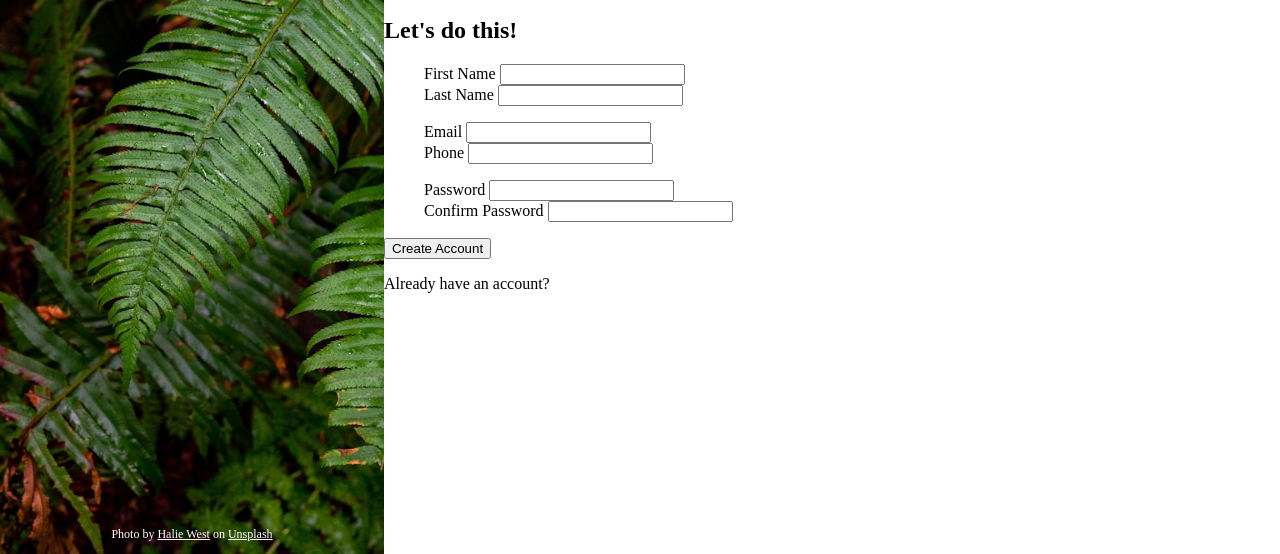
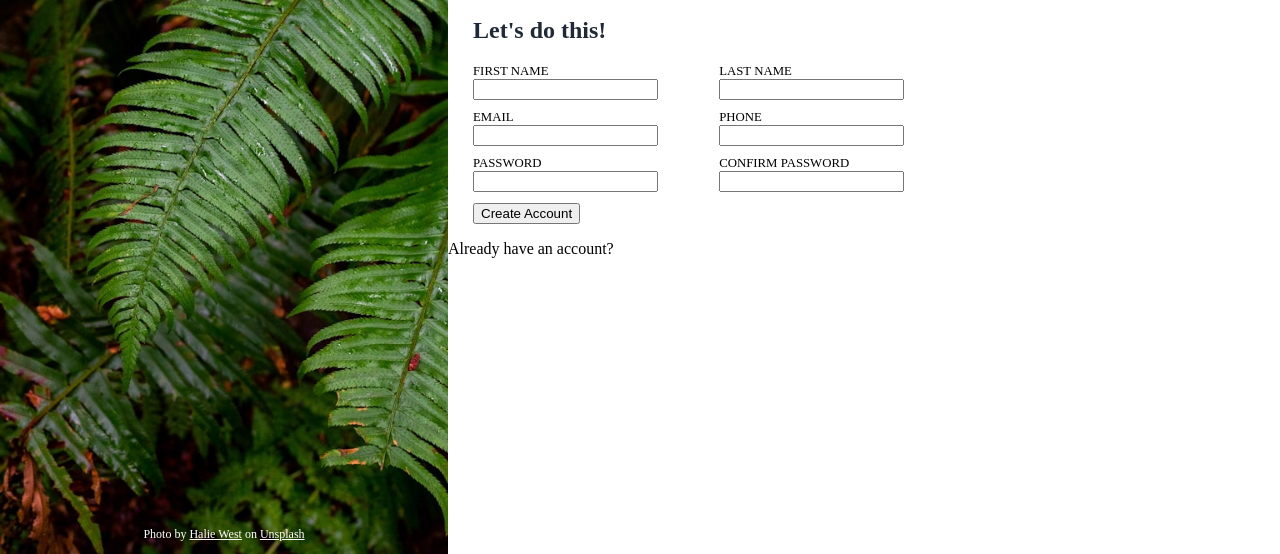
Before and after one commit to Hammcodes/Sign-up-Form, a plain HTML site: page index.html in a window 1280 px wide. Shown: the part 246-800 px from the top of the page. Drawn offline with Linux system fonts and the light colour scheme.

Commit message:
Add for attributes to associate labels with inputs

```diff
--- a/index.html
+++ b/index.html
@@ -37,34 +37,34 @@
             <form action="">
                 <ul>
                     <li>
-                        <label for="">First Name</label>
-                        <input name="first-name" type="text">
+                        <label for="fname">FIRST NAME</label>
+                        <input type="text" id="fname" name="fname">
                     </li>
                     <li>
-                        <label for="">Last Name</label>
-                        <input name="last-name" type="text">
+                        <label for="lname">LAST NAME</label>
+                        <input type="text" id="lname" name="lname">
                     </li>
                 </ul>
 
                 <ul>
                     <li>
-                        <label for="">Email</label>
-                        <input name="email" type="email">
+                        <label for="email">EMAIL</label>
+                        <input type="email" id="email" name="email" >
                     </li>
                     <li>
-                        <label for="">Phone</label>
-                        <input name="phone-number" type="tel">
+                        <label for="phone-number">PHONE</label>
+                        <input type="tel" id="phone-number" name="phone-number">
                     </li>
                 </ul>
 
                 <ul>
                     <li>
-                        <label for="">Password</label>
-                        <input name="password" type="text">
+                        <label for="password">PASSWORD</label>
+                        <input type="text" id="password" name="password">
                     </li>
                     <li>
-                        <label for="">Confirm Password</label>
-                        <input name="password" type="text">
+                        <label for="c-password">CONFIRM PASSWORD</label>
+                        <input type="text" id="cpassword" name="c-password">
                     </li>
                 </ul>
                 <button type="button">Create Account</button>
--- a/styles.css
+++ b/styles.css
@@ -7,14 +7,13 @@ body {
     margin: 0;
     padding: 0;
     display: flex;
-    flex-wrap: wrap;
 }
 
 #side-content {
     background-image: url("resources/unsplash.jpg");
     background-repeat: no-repeat;
     background-size: cover;
-    width: 30%;
+    width: 35%;
     height: 100vh;
     min-width: 200px;
     display: flex;
@@ -57,7 +56,7 @@ p > a {
 }
 
 main {
-    width: 70%;
+    width: 65%;
 }
 
 #introduction {
@@ -67,6 +66,28 @@ main {
     font-size: calc(0.8rem + 0.5vw);
 }
 
+#form-container {
+    padding-left: 25px
+}
+
+h2 {
+    color: #1F2937;
+}
+
+li {
+    margin-right: calc(10px + 4vw);
+    margin-bottom: 0.8vw;
+}
+
+label {
+    display: block;
+    font-size: 0.8rem;
+}
+
 ul {
+    padding: 0;
+    margin: 0;
+    display: flex;
+    flex-wrap: wrap;
     list-style-type: none;
 }
```
